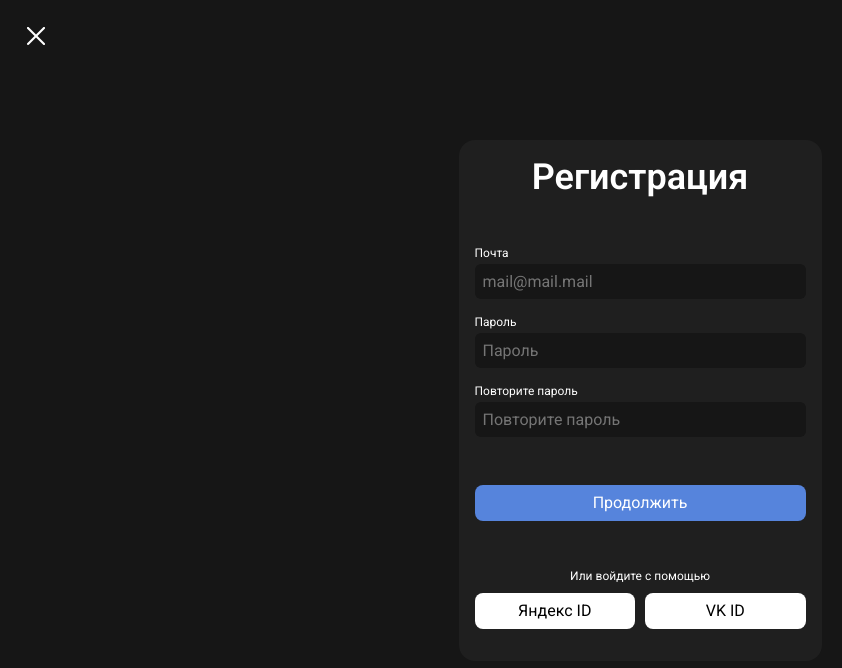
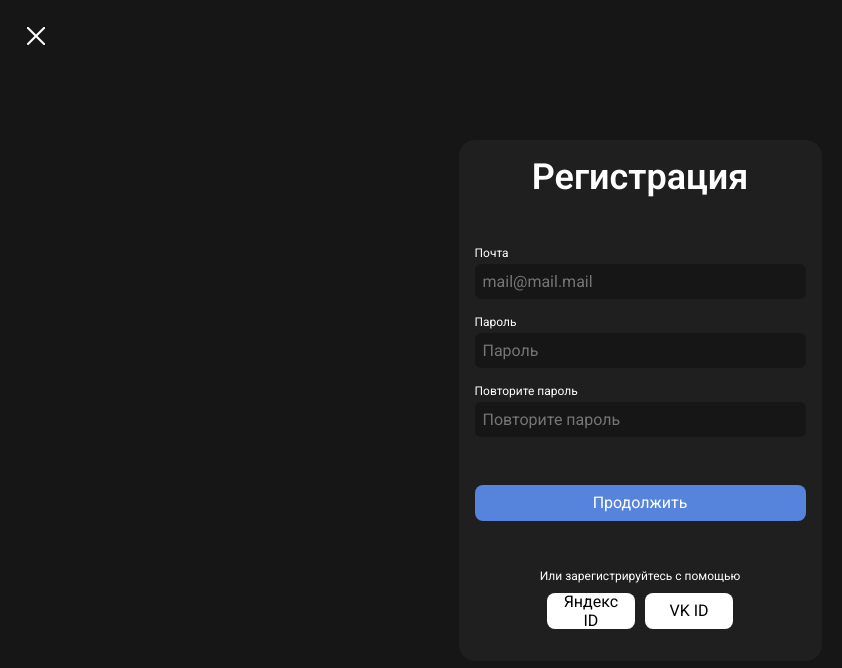
Before and after one commit to xddprog/fast_taski, a React (Vite) app in the folder frontend/: page /register in a window 1280 px wide. Shown: the top 668 px of the page, without its empty margins (0-842 px from the left). Built offline with nearby package versions, Linux system fonts and the light colour scheme.

Commit message:
fix: button types

```diff
--- a/frontend/src/components/LoginForm/LoginForm.tsx
+++ b/frontend/src/components/LoginForm/LoginForm.tsx
@@ -1,4 +1,5 @@
 import styles from "./LoginForm.module.scss";
+import { FormEvent } from "react";
 
 interface FormProps {
   title: string;
@@ -13,26 +14,37 @@ const LoginForm: React.FC<FormProps> = ({
   handleLogin,
   handleRegistre,
 }) => {
-  function authWithVk(event: React.FormEvent<HTMLFormElement>) {
+  const handleSubmit = (event: FormEvent<HTMLFormElement>) => {
+    event.preventDefault(); // Предотвращаем перезагрузку
+    if (formType === "register" && handleRegistre) {
+      handleRegistre();
+    } else if (handleLogin) {
+      handleLogin();
+    }
+  };
+
+  function authWithVk(event: React.MouseEvent<HTMLButtonElement>) {
     event.preventDefault();
     window.location.assign(
-        `${import.meta.env.VITE_VK_API_URL}?client_id=${import.meta.env.VITE_VK_APP_ID}`
-        + `&display=popup`
-        + `&redirect_uri=${encodeURIComponent(import.meta.env.VITE_REDIRECT_URI + '/auth/callback')}`
-        + `&response_type=code`
-        + `&v=5.131`
+      `${import.meta.env.VITE_VK_API_URL}?client_id=${import.meta.env.VITE_VK_APP_ID}` +
+        `&display=popup` +
+        `&redirect_uri=${encodeURIComponent(import.meta.env.VITE_REDIRECT_URI + "/auth/callback")}` +
+        `&response_type=code` +
+        `&v=5.131`
     );
   }
 
-
-  function authWithYandex(event: React.FormEvent<HTMLFormElement>) {
-      event.preventDefault();
-      window.location.assign(
-          `${import.meta.env.VITE_YANDEX_API_URL}/authorize?response_type=token&client_id=${import.meta.env.VITE_YANDEX_CLIENT_ID}`);
+  function authWithYandex(event: React.MouseEvent<HTMLButtonElement>) {
+    event.preventDefault();
+    window.location.assign(
+      `${import.meta.env.VITE_YANDEX_API_URL}/authorize?response_type=token&client_id=${
+        import.meta.env.VITE_YANDEX_CLIENT_ID
+      }`
+    );
   }
 
   return (
-    <form className={styles.loginForm}>
+    <form className={styles.loginForm} onSubmit={handleSubmit}>
       <h1>{title}</h1>
       <label htmlFor="email">Почта</label>
       <input type="text" id="email" name="email" placeholder="mail@mail.mail" />
@@ -45,32 +57,44 @@ const LoginForm: React.FC<FormProps> = ({
       />
       {formType === "register" ? (
         <>
-          <label htmlFor="password">Повторите пароль</label>
+          <label htmlFor="password_repeat">Повторите пароль</label>
           <input
             type="password"
             id="password_repeat"
             name="password_repeat"
             placeholder="Повторите пароль"
           />
-          <button onClick={handleRegistre}>Продолжить</button>
+          <button type="submit">Продолжить</button>
         </>
       ) : (
-        <button onClick={handleLogin}>Продолжить</button>
+        <button type="submit">Продолжить</button>
       )}
-      <div style={{ display: "flex", flexDirection: "column" }}>
-        <p style={{color: "#fff", fontSize: 12, marginBottom: 10, width: "100%", textAlign: "center"}}>
-          Или {formType == "regster" ? "зарегистрируйтесь": "войдите"} с помощью
+      <div style={{ display: "flex", flexDirection: "column", alignItems: "center" }}>
+        <p
+          style={{
+            color: "#fff",
+            fontSize: 12,
+            marginBottom: 10,
+            width: "100%",
+            textAlign: "center",
+          }}
+        >
+          Или {formType === "register" ? "зарегистрируйтесь" : "войдите"} с помощью
         </p>
         <div style={{ display: "flex", justifyContent: "space-between", gap: 10, margin: 0 }}>
           <button
+            type="button"
             onClick={authWithYandex}
             style={{ backgroundColor: "#fff", color: "#000", width: "100%", margin: 0 }}
           >
             Яндекс ID
           </button>
           <button
+            type="button"
             onClick={authWithVk}
-            style={{ backgroundColor: "#fff", color: "#000", width: "100%", margin: 0 }}>VK ID
+            style={{ backgroundColor: "#fff", color: "#000", width: "100%", margin: 0 }}
+          >
+            VK ID
           </button>
         </div>
       </div>
```
